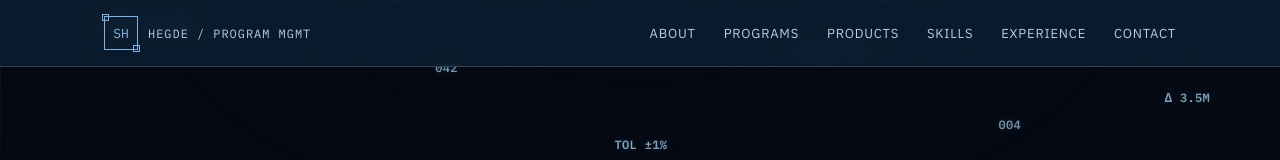
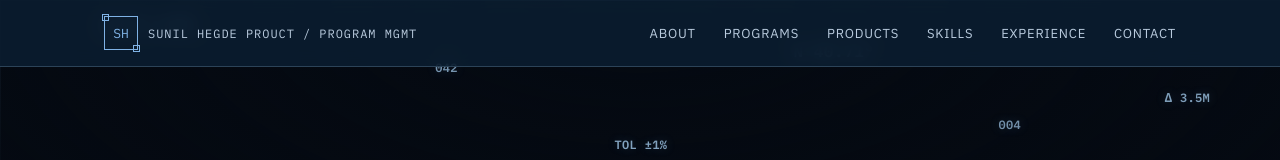
Before and after one commit to hmsuneel/Portfolio, a plain HTML site: page index.html in a window 1280 px wide. Shown: the top 160 px of the page. Drawn offline with Linux system fonts and the light colour scheme.

Commit message:
Update index.html

```diff
--- a/index.html
+++ b/index.html
@@ -343,7 +343,7 @@
   <div class="nav-inner">
     <a href="#top" class="logo">
       <span class="logo-mark">SH</span>
-      <span class="mono" style="font-size:12px; letter-spacing:0.08em; color:var(--paper-dim);">HEGDE / PROGRAM MGMT</span>
+      <span class="mono" style="font-size:12px; letter-spacing:0.08em; color:var(--paper-dim);"> SUNIL HEGDE PROUCT / PROGRAM MGMT</span>
     </a>
     <div class="nav-links">
       <a href="#about">About</a>
```
